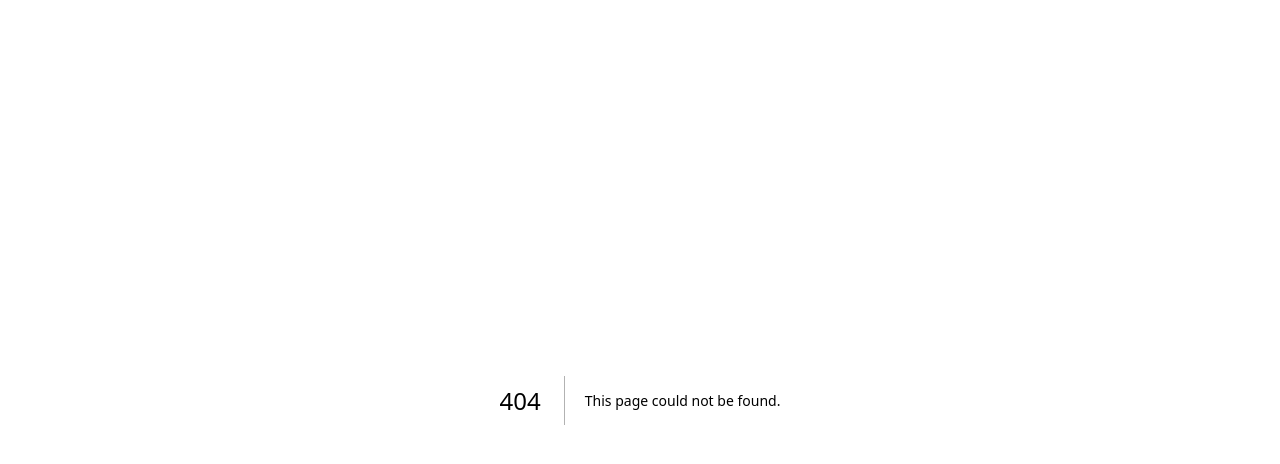
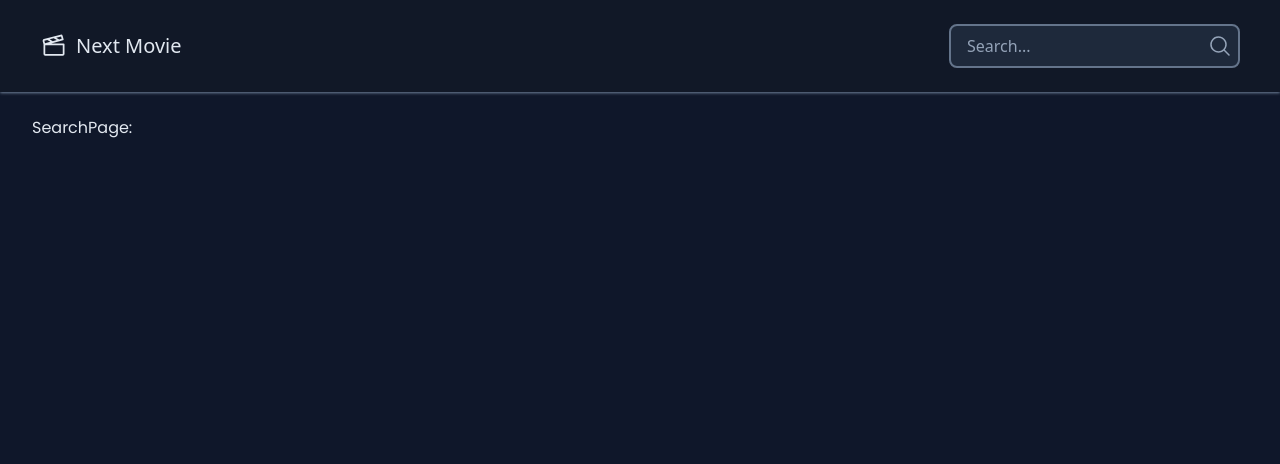
Before and after one commit to shidqi29/next-movie, a Next.js app: page /search in a window 1280 px wide. Before the commit this address had no page. Shown: the top 464 px of the page. Built offline with nearby package versions, Linux system fonts and the light colour scheme.

Commit message:
feat(navbar): add navbar & search input

```diff
--- a/package.json
+++ b/package.json
@@ -12,7 +12,8 @@
     "axios": "^1.6.7",
     "next": "14.1.0",
     "react": "^18",
-    "react-dom": "^18"
+    "react-dom": "^18",
+    "react-icons": "^5.0.1"
   },
   "devDependencies": {
     "@types/node": "^20",
--- a/src/components/layouts/AppShell/index.tsx
+++ b/src/components/layouts/AppShell/index.tsx
@@ -1,5 +1,6 @@
 import React from "react";
 import { Poppins } from "next/font/google";
+import { Navbar } from "@/components/organisms";
 
 type AppShellProps = {
   children: React.ReactNode;
@@ -14,8 +15,9 @@ const poppins = Poppins({
 export const AppShell = ({ children }: AppShellProps) => {
   return (
     <>
+      <Navbar />
       <main
-        className={`${poppins.className} relative mx-auto flex min-h-screen flex-col px-4 md:px-8`}
+        className={`${poppins.className} relative mx-auto flex min-h-screen flex-col bg-slate-900 px-4 py-6 text-slate-200 md:px-8`}
       >
         {children}
       </main>
--- a/src/components/molecules/MovieCard/index.tsx
+++ b/src/components/molecules/MovieCard/index.tsx
@@ -27,12 +27,12 @@ export const MovieCard = ({ movie }: MovieCardProps) => {
       />
       <div className="px-1 py-2">
         <h3
-          className="-mb-1 truncate font-bold text-slate-900 group-hover:text-purple-600 dark:text-slate-200"
+          className="-mb-1 truncate font-bold text-slate-200 group-hover:text-purple-600"
           title={title}
         >
           {title}
         </h3>
-        <span className="text-sm font-medium tracking-tight text-slate-700 dark:text-slate-400">
+        <span className="text-sm font-medium tracking-tight text-slate-400">
           {formattedDate(release_date)}
         </span>
       </div>
--- /dev/null
+++ b/src/components/molecules/SearchInput/index.tsx
@@ -0,0 +1,40 @@
+import React from "react";
+import { PiMagnifyingGlass } from "react-icons/pi";
+
+type SearchInputProps = {
+  placeholder: string;
+  value: string;
+  onChange: (event: React.ChangeEvent<HTMLInputElement>) => void;
+  onSubmit: (event: React.FormEvent<HTMLFormElement>) => void;
+};
+
+export const SearchInput = ({
+  placeholder,
+  value,
+  onChange,
+  onSubmit,
+}: SearchInputProps) => {
+  return (
+    <form className="flex" onSubmit={onSubmit}>
+      <div className="relative flex">
+        <input
+          type="search"
+          name="search"
+          required
+          aria-required
+          aria-label="Search"
+          placeholder={placeholder}
+          className="w-full rounded-lg border-2 border-slate-500 bg-slate-800 py-2 pl-4 pr-10 text-slate-200 outline-none placeholder:text-slate-400 focus:text-slate-300 focus:placeholder:text-slate-300"
+          onChange={onChange}
+          value={value}
+        />
+        <button
+          type="submit"
+          className="absolute right-0 top-1/2 flex -translate-y-1/2 items-center justify-center p-2"
+        >
+          <PiMagnifyingGlass size={24} className="text-slate-400" />
+        </button>
+      </div>
+    </form>
+  );
+};
--- a/src/components/molecules/index.ts
+++ b/src/components/molecules/index.ts
@@ -1 +1,2 @@
 export * from "./MovieCard";
+export * from "./SearchInput";
--- /dev/null
+++ b/src/components/organisms/Navbar/index.tsx
@@ -0,0 +1,44 @@
+import Link from "next/link";
+import { PiFilmSlate } from "react-icons/pi";
+import { useState } from "react";
+import { useRouter } from "next/router";
+import { useSearchParams } from "next/navigation";
+
+import { SearchInput } from "@/components/molecules";
+
+export const Navbar = () => {
+  const router = useRouter();
+  const searchParams = useSearchParams();
+
+  const params = new URLSearchParams(searchParams);
+
+  const [query, setQuery] = useState(params.get("query") || "");
+
+  const handleSearch = (e: React.FormEvent<HTMLFormElement>) => {
+    e.preventDefault();
+    if (query.trim() === "") return; // prevent submitting the form with empty query
+    if (query !== "") {
+      params.set("query", query);
+      router.push(`/search?${params.toString()}`);
+    } else {
+      params.delete("query");
+    }
+  };
+
+  return (
+    <header className="sticky top-0 z-10 w-full bg-gray-900 py-2 text-slate-200 shadow shadow-slate-500">
+      <nav className="flex items-center justify-between px-10 py-4">
+        <Link href="/" className="flex items-center gap-x-2">
+          <PiFilmSlate size={28} />
+          <span className="text-xl font-medium">Next Movie</span>
+        </Link>
+        <SearchInput
+          placeholder="Search..."
+          onChange={(e) => setQuery(e.target.value)}
+          onSubmit={handleSearch}
+          value={query}
+        />
+      </nav>
+    </header>
+  );
+};
--- /dev/null
+++ b/src/components/organisms/index.ts
@@ -0,0 +1 @@
+export * from "./Navbar";
--- /dev/null
+++ b/src/pages/search/index.tsx
@@ -0,0 +1,10 @@
+import { useRouter } from "next/router";
+import React from "react";
+
+export default function SearchPage() {
+  const router = useRouter();
+
+  console.log(router.query);
+
+  return <div>SearchPage: {router.query.query}</div>;
+}
--- a/src/styles/globals.css
+++ b/src/styles/globals.css
@@ -1,30 +1,6 @@
 @tailwind base;
 @tailwind components;
 @tailwind utilities;
-
-:root {
-  --foreground-rgb: 0, 0, 0;
-  --background-start-rgb: 214, 219, 220;
-  --background-end-rgb: 255, 255, 255;
-}
-
-@media (prefers-color-scheme: dark) {
-  :root {
-    --foreground-rgb: 255, 255, 255;
-    --background-start-rgb: 0, 0, 0;
-    --background-end-rgb: 0, 0, 0;
-  }
-}
-
-body {
-  color: rgb(var(--foreground-rgb));
-  background: linear-gradient(
-      to bottom,
-      transparent,
-      rgb(var(--background-end-rgb))
-    )
-    rgb(var(--background-start-rgb));
-}
 
 @layer utilities {
   .text-balance {
```
Also changed, not shown: 1 other file (tests, documents, lock files or other folders).
